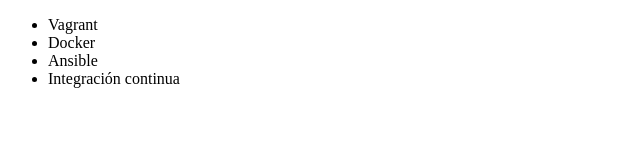
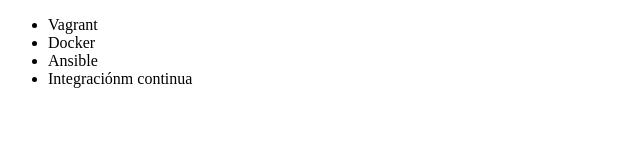
Before and after one commit to JeffriQM/alura-git, a plain HTML site: page index.html in a window 1280 px wide. Shown: the full height of the page, 0-640 px from the left. Drawn offline with Linux system fonts and the light colour scheme.

```diff
--- a/index.html
+++ b/index.html
@@ -9,7 +9,7 @@
          <li> Vagrant </li>
          <li> Docker </li>
          <li> Ansible </li>
-         <li> Integración continua </li>
+         <li> Integraciónm continua </li>
      </ul>
 </body>
 </html>
```
